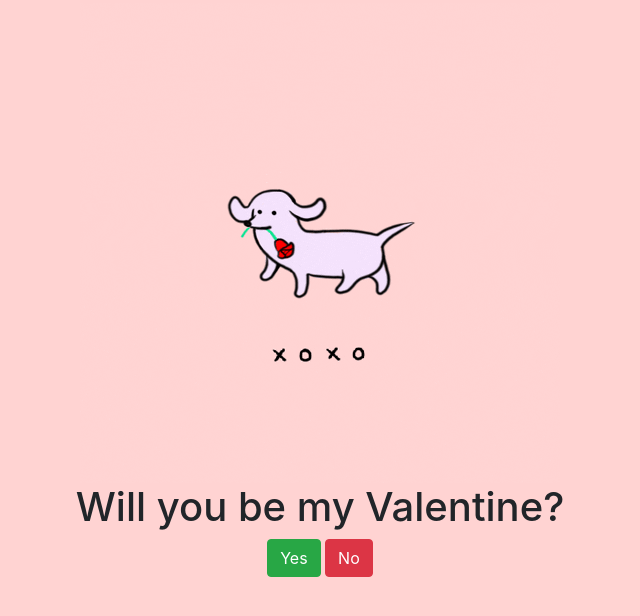
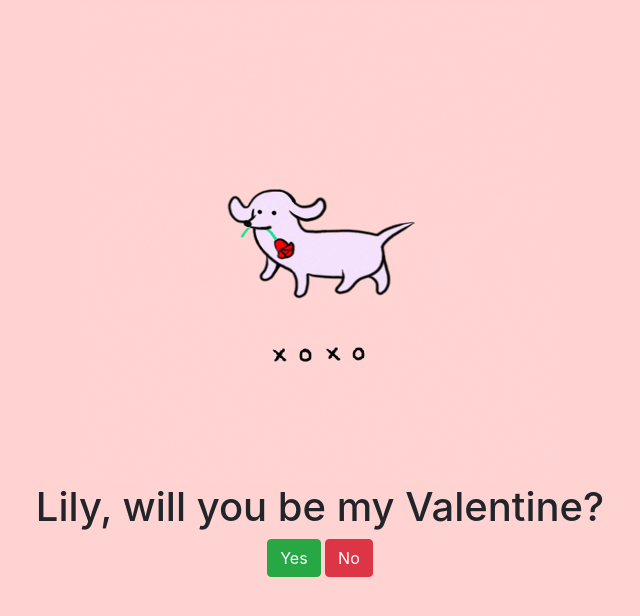
Before and after one commit to WilliamMorgan73/ValentinesDay, a plain HTML site: page index.html in a window 1280 px wide. Shown: the part 110-726 px from the top of the page, without its empty margins (320-960 px from the left). Drawn offline with nearby package versions, Linux system fonts and the light colour scheme.

Commit message:
Update index.html
Made more personal

```diff
--- a/index.html
+++ b/index.html
@@ -15,7 +15,7 @@
 
   <div class="main-container" id="mainContainer">
     <img src="Images/giphy.gif" alt="Will you be my Valentine?">
-    <h1 class="text-center">Will you be my Valentine?</h1>
+    <h1 class="text-center">Lily, will you be my Valentine?</h1>
     <button type="button" class="btn btn-success" onclick="yesButton()" id="yesBtn">Yes</button>
     <button type="button" class="btn btn-danger" onclick="noButton()" id="noBtn">No</button>
   </div>
@@ -23,6 +23,7 @@
   <div class="yes-container" id="yesContainer" style="display: none;">
     <img src="Images/yes.gif" alt="Yes">
     <h1 class="text-center">I'm so happy you said yes!</h1>
+    <h2 class="text-center">I love you Lily</h2>
   </div>
 
 
```
